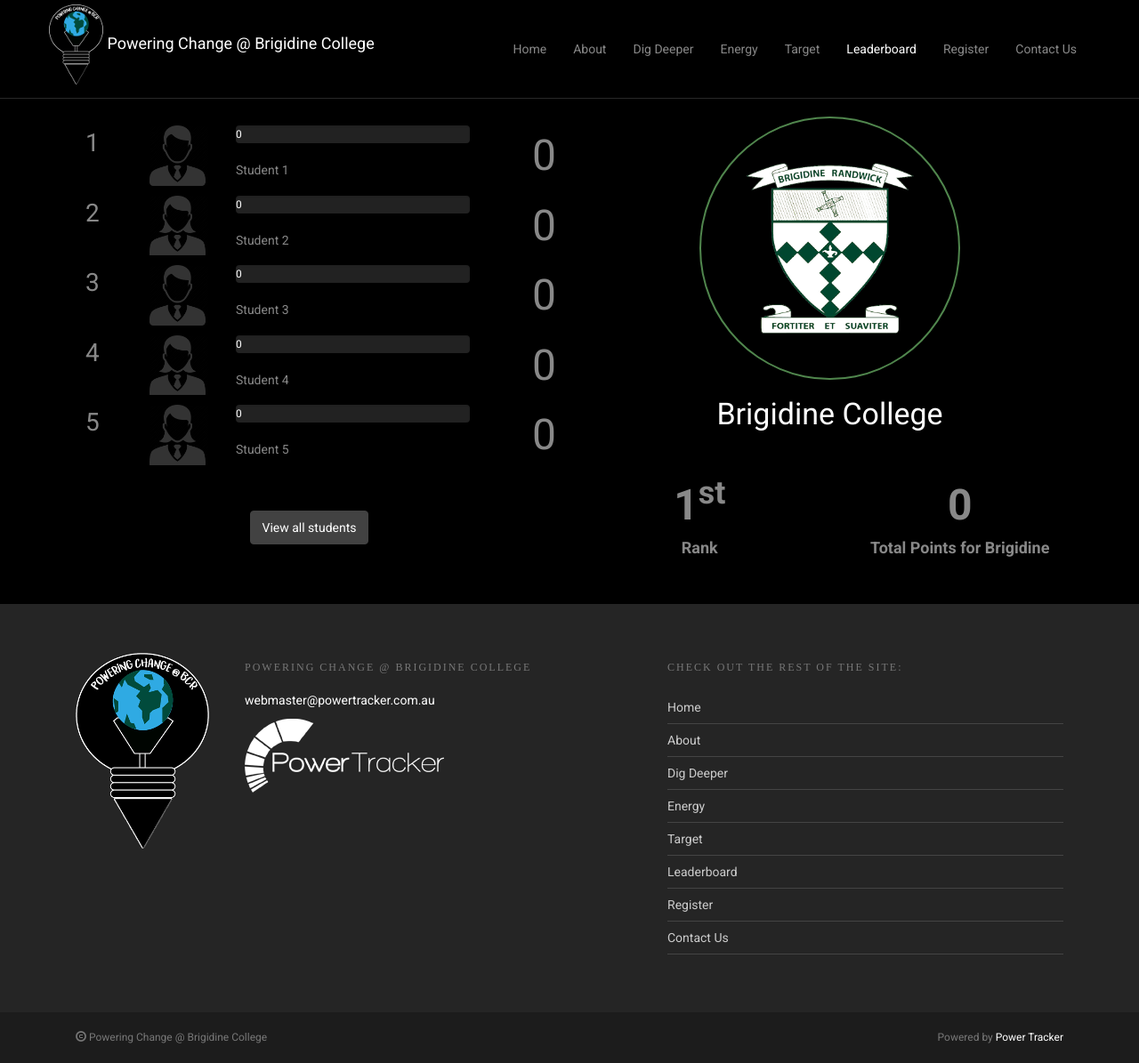
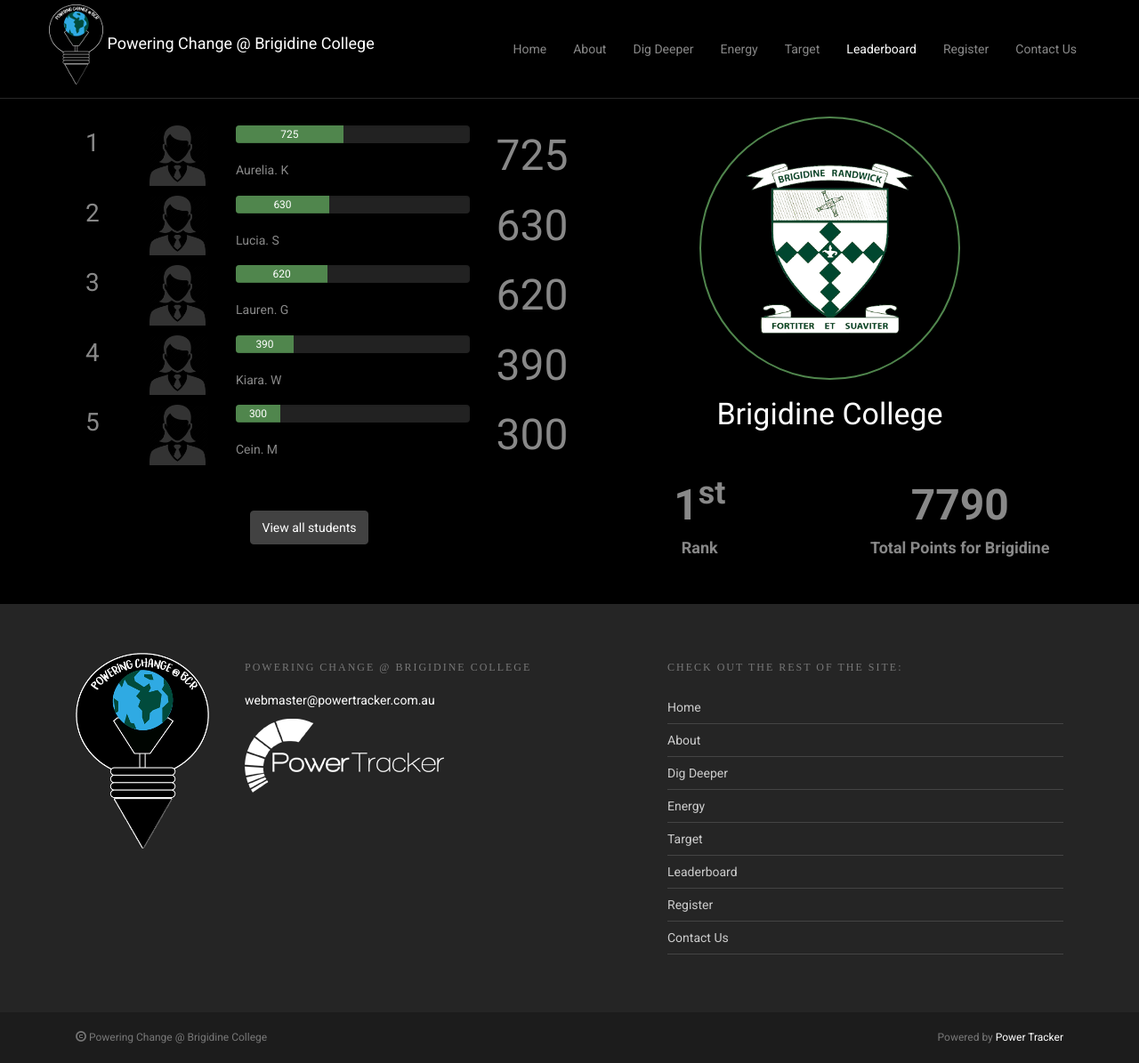
Before and after one commit to samyalv04/brigidine.powertracker.com.au, a Jekyll site: the page built from leaderboard/index.html, in a window 1280 px wide. Shown: the whole page at 89% size. Built offline with Jekyll 4.4.1, drawn with Linux system fonts in a browser that asks for light colours; nearby versions of some CDN libraries.

Commit message:
Add current leaders and scores to leaderboard

```diff
--- a/leaderboard/index.html
+++ b/leaderboard/index.html
@@ -4,86 +4,46 @@
 bodyclass: "page-leaderboard"
 javascript:
 - "https://cdnjs.cloudflare.com/ajax/libs/Chart.js/2.2.1/Chart.min.js"
+leaders:
+    -
+        name: Aurelia. K
+        score: 725
+    -
+        name: Lucia. S
+        score: 630
+    -
+        name: Lauren. G
+        score: 620
+    -
+        name: Kiara. W
+        score: 390
+    -
+        name: Cein. M
+        score: 300
+totalpoints: 15.75
+schoolpoints: 7790
 ---
 
 <div class="container">
     <div class="row">
         <div class="col-xs-6 students">
+        {% for values in page.leaders %}
             <div class="row">
-                <div class="col-xs-2 student-rank">1</div>
-                <div class="col-xs-2 student-image"><img src="boy.png" class="center-block img-responsive" alt="" /></div>
+                <div class="col-xs-2 student-rank">{{ forloop.index }}</div>
+                <div class="col-xs-2 student-image"><img src="girl.png" class="center-block img-responsive" alt="" /></div>
                 <div class="col-xs-6 student-bar">
                     <div class="progress">
-                        <div class="progress-bar" role="progressbar" aria-valuenow="0" aria-valuemin="0" aria-valuemax="100" style="width: 0%;">
-                            0
+                        <div class="progress-bar" role="progressbar" aria-valuenow="{{ values.score }}" aria-valuemin="0" aria-valuemax="100" style="width: {{ values.score | divided_by: page.totalpoints }}%;">
+                            {{ values.score }}
                         </div>
                     </div>
                     <div>
-                        Student 1
+                        {{ values.name }}
                     </div>
                 </div>
-                <div class="col-xs-2 student-score">0</div>
+                <div class="col-xs-2 student-score">{{ values.score }}</div>
             </div>
-            <div class="row">
-                <div class="col-xs-2 student-rank">2</div>
-                <div class="col-xs-2 student-image"><img src="girl.png" class="center-block img-responsive" alt="" /></div>
-                <div class="col-xs-6 student-bar">
-                    <div class="progress">
-                        <div class="progress-bar" role="progressbar" aria-valuenow="0" aria-valuemin="0" aria-valuemax="100" style="width: 0%;">
-                            0
-                        </div>
-                    </div>
-                    <div>
-                        Student 2
-                    </div>
-                </div>
-                <div class="col-xs-2 student-score">0</div>
-            </div>
-            <div class="row">
-                <div class="col-xs-2 student-rank">3</div>
-                <div class="col-xs-2 student-image"><img src="boy.png" class="center-block img-responsive" alt="" /></div>
-                <div class="col-xs-6 student-bar">
-                    <div class="progress">
-                        <div class="progress-bar" role="progressbar" aria-valuenow="0" aria-valuemin="0" aria-valuemax="100" style="width: 0%;">
-                            0
-                        </div>
-                    </div>
-                    <div>
-                        Student 3
-                    </div>
-                </div>
-                <div class="col-xs-2 student-score">0</div>
-            </div>
-            <div class="row">
-                <div class="col-xs-2 student-rank">4</div>
-                <div class="col-xs-2 student-image"><img src="girl.png" class="center-block img-responsive" alt="" /></div>
-                <div class="col-xs-6 student-bar">
-                    <div class="progress">
-                        <div class="progress-bar" role="progressbar" aria-valuenow="0" aria-valuemin="0" aria-valuemax="100" style="width: 0%;">
-                            0
-                        </div>
-                    </div>
-                    <div>
-                        Student 4
-                    </div>
-                </div>
-                <div class="col-xs-2 student-score">0</div>
-            </div>
-            <div class="row">
-                <div class="col-xs-2 student-rank">5</div>
-                <div class="col-xs-2 student-image"><img src="girl.png" class="center-block img-responsive" alt="" /></div>
-                <div class="col-xs-6 student-bar">
-                    <div class="progress">
-                        <div class="progress-bar" role="progressbar" aria-valuenow="0" aria-valuemin="0" aria-valuemax="100" style="width: 0%;">
-                            0
-                        </div>
-                    </div>
-                    <div>
-                        Student 5
-                    </div>
-                </div>
-                <div class="col-xs-2 student-score">0</div>
-            </div>
+        {% endfor %}
             <div class="row viewall">
                 <div class="col-xs-12 text-center">
                     <a href="#" class="btn btn-default">
@@ -112,7 +72,7 @@
                 </div>
                 <div class="col-xs-6">
                     <div class="score-amount">
-                        0
+                        {{ page.schoolpoints }}
                     </div>
                     <div class="score-about">
                         Total Points for Brigidine
```
